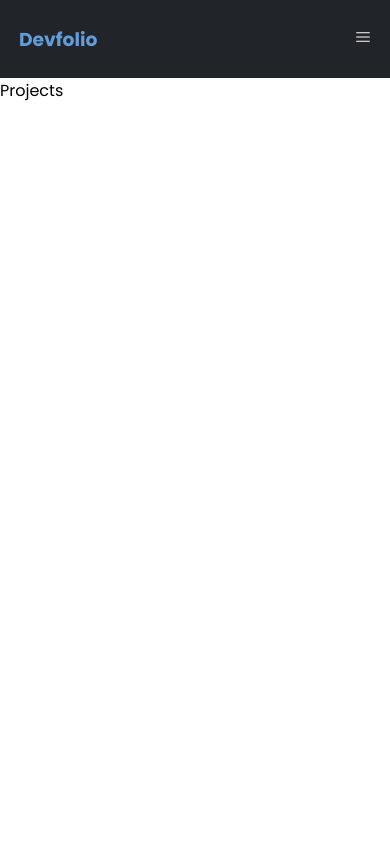
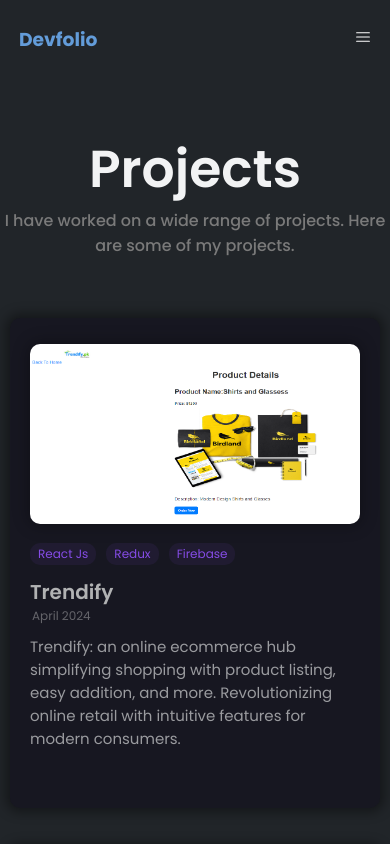
Before and after one commit to ukasha36/Portfolio, a React (Vite) app: page /projects in a window 390 px wide. Shown: the top 844 px of the page. Built offline with nearby package versions, Linux system fonts and the light colour scheme.

Commit message:
project page completed

```diff
--- a/src/Components/About/About.jsx
+++ b/src/Components/About/About.jsx
@@ -2,14 +2,57 @@
 import "./About.css";
 import img from "../../assets/ukasha.jpg";
 import AnimatedNumbers from "../Animatednumbers/AnimatedNumbers";
+import AOS from 'aos';
+import 'aos/dist/aos.css';
 
 const About = () => {
+  AOS.init();
   return (
     <>
       <div className="aboutmain">
         <div className="abouttitle">
-        <h2>Passion Fuels Purpose! </h2>
+        <h2 data-aos="fade-up">Passion Fuels Purpose! </h2>
         </div>
+
+
+        <div className="animatednumbers">
+          <div className="number1">
+            <div  className="animate">
+              <AnimatedNumbers value={50} style={{ fontSize: '24px', color: '#007bff' }}  />
+              <span>+</span>
+            </div>
+
+            <h2>Satisfied Clients</h2>
+          </div>
+          <div className="number2">
+            <div className="animate">
+              <AnimatedNumbers value={20} />
+              <span>+</span>
+            </div>
+            <h2> Projects </h2>
+          </div>
+          <div className="number3">
+            <div  className="animate">
+              <AnimatedNumbers value={1} />
+              <span>+</span>
+            </div>
+            <h2> Experience </h2>
+          </div>
+        </div>
+
+
+
+
+
+
+
+
+
+
+
+
+
+
         <div className="aboutdiv">
           <div className="abouttext">
             <h4>BIOGRAPHY:</h4>
@@ -42,30 +85,10 @@
           </div>
         </div>
 
-        <div className="animatednumbers">
-          <div className="number1">
-            <div>
-              <AnimatedNumbers value={50} />
-              <span>+</span>
-            </div>
 
-            <h2>Satisfied Clients</h2>
-          </div>
-          <div className="number2">
-            <div>
-              <AnimatedNumbers value={20} />
-              <span>+</span>
-            </div>
-            <h2> Projects </h2>
-          </div>
-          <div className="number3">
-            <div>
-              <AnimatedNumbers value={1} />
-              <span>+</span>
-            </div>
-            <h2> Experience </h2>
-          </div>
-        </div>
+
+
+
       </div>
     </>
   );
--- a/src/Components/Experience/Experience.jsx
+++ b/src/Components/Experience/Experience.jsx
@@ -11,7 +11,7 @@
   return (
     <>
       <div className="mainexperience">
-        <div className="skillstitle">
+        <div className="experiencetitle">
           <h2> Experience</h2>
           <p>
             My work experience as a software engineer and working on different
--- a/src/Components/Experience/ExperienceItem.jsx
+++ b/src/Components/Experience/ExperienceItem.jsx
@@ -38,7 +38,7 @@
                   <ul className="jobul">
                     <div className="jobtitle">
                       <div>
-                        {" "}
+
                         <img src={val.img} alt={val.role} className="jobimg" />
                       </div>
                       <div className="jobdetails">
@@ -65,6 +65,7 @@
 
                   </ul>
                 </div>
+
                 </div>
               );
             })}
--- /dev/null
+++ b/src/Components/Projects/Projects.css
@@ -0,0 +1,117 @@
+.mainproject{
+    width: 100%;
+    display: flex;
+    align-items: center;
+    flex-direction: column;
+    height: 300vh;
+    background-color: #212529;
+    padding-top: 2rem;
+    gap: 60px;
+}
+.skillstitle{
+
+}
+
+.projectbox{
+    width: 330px;
+    height: 490px;
+    background-color: rgb(23, 23, 33);
+    cursor: pointer;
+    border-radius: 10px;
+    box-shadow: rgba(0, 0, 0, 0.4) 0px 0px 12px 4px;
+    overflow: hidden;
+    padding: 26px 20px;
+    display: flex;
+    flex-direction: column;
+    gap: 14px;
+    transition: all 0.5s ease-in-out 0s;
+    width: 370px;
+
+}
+
+.projectimg{
+    width: 100%;
+    height: 180px;
+    background-color: rgb(255, 255, 255);
+    border-radius: 10px;
+    box-shadow: rgba(0, 0, 0, 0.3) 0px 0px 16px 2px;
+}
+
+.tagsli   {
+    display: flex;
+    align-items: center;
+    gap: 10px;
+    margin-top: 12px;
+    margin-bottom: 12px;
+}
+.tagsli > li {
+    font-size: 12px;
+    font-weight: 400;
+    color: rgb(133, 76, 230);
+    background-color: rgba(133, 76, 230, 0.082);
+    padding: 2px 8px;
+    border-radius: 10px;
+}
+
+.projectrole{
+    font-size: 20px;
+    font-weight: 600;
+    color: rgb(177, 178, 179);
+    display: -webkit-box;
+    max-width: 100%;
+    -webkit-line-clamp: 2;
+    -webkit-box-orient: vertical;
+    overflow: hidden;
+    text-overflow: ellipsis;
+}
+
+.projectdate{
+    font-size: 12px;
+    margin-left: 2px;
+    font-weight: 400;
+    color: rgba(177, 178, 179, 0.5);
+}
+
+.projectdiv{
+    display: flex;
+    flex-wrap: wrap;
+    flex-direction: column;
+    width: 100%;
+    gap: 50px;
+}
+
+.project-row{
+    display: flex;
+    width: 100%;
+    justify-content: space-evenly;
+}
+
+
+
+@media screen and (max-width: 760px) {
+
+    .mainproject {
+        width: 100%;
+        display: flex;
+        align-items: center;
+        flex-direction: column;
+        height: 250rem;
+        background-color: #212529;
+        padding-top: 2rem;
+        gap: 60px;
+    }
+
+
+
+    .project-row{
+        display: flex;
+        flex-direction: column;
+        width: 100%;
+        align-items: center;
+        justify-content: space-evenly;
+        gap: 40px;
+    }
+
+
+
+}
--- a/src/Components/Projects/Projects.jsx
+++ b/src/Components/Projects/Projects.jsx
@@ -1,9 +1,78 @@
-import React from 'react'
+import React from "react";
+import "./Projects.css";
+import { projects } from "../../data/Data";
+import AOS from 'aos';
+import 'aos/dist/aos.css';
 
 const Projects = () => {
+  AOS.init();
   return (
-    <div>Projects</div>
-  )
-}
+    <div className="mainproject">
+      <div className="skillstitle">
+        <h2 data-aos="fade-down"> Projects</h2>
+        <p>
+          I have worked on a wide range of projects. Here are some of my
+          projects.
+        </p>
+      </div>
 
-export default Projects
+      <div className="projectdiv">
+        {/* Render first three project boxes */}
+        <div className="project-row">
+          {projects.slice(0, 3).map((val, idx) => (
+            <div className="projectbox" data-aos="fade-up" key={idx}>
+              <ul className="projectul">
+                <div>
+                  <img src={val.image} alt={val.title} className="projectimg" />
+                </div>
+                <li className="jobli">
+                  {val.tags && (
+                    <ul className="tagsli">
+                      {val.tags.map((el, i) => (
+                        <li key={i}>{el}</li>
+                      ))}
+                    </ul>
+                  )}
+                </li>
+                <div className="jobdetails">
+                  <li className="jobli projectrole">{val.title}</li>
+                  <li className="jobli projectdate">{val.date}</li>
+                </div>
+                <li className="jobli jobdesc">{val.description}</li>
+              </ul>
+            </div>
+          ))}
+        </div>
+
+        {/* Render the remaining project boxes */}
+        <div className="project-row" >
+          {projects.slice(3).map((val, idx) => (
+            <div className="projectbox" data-aos="fade-up" key={idx + 3}>
+              <ul className="projectul">
+                <div>
+                  <img src={val.image} alt={val.title} className="projectimg" />
+                </div>
+                <li className="jobli">
+                  {val.tags && (
+                    <ul className="tagsli">
+                      {val.tags.map((el, i) => (
+                        <li key={i}>{el}</li>
+                      ))}
+                    </ul>
+                  )}
+                </li>
+                <div className="jobdetails">
+                  <li className="jobli projectrole">{val.title}</li>
+                  <li className="jobli projectdate">{val.date}</li>
+                </div>
+                <li className="jobli jobdesc">{val.description}</li>
+              </ul>
+            </div>
+          ))}
+        </div>
+      </div>
+    </div>
+  );
+};
+
+export default Projects;
--- a/src/Components/Skills/Skills.css
+++ b/src/Components/Skills/Skills.css
@@ -16,6 +16,11 @@
     font-weight: 600;
     margin-top: 20px;
     color: rgb(242, 243, 244);
+
+}
+.skillstitle > p {
+    font-weight: 500;
+
 
 }
 .skillsdiv{
--- a/src/data/Data.js
+++ b/src/data/Data.js
@@ -1,9 +1,6 @@
 export const Bio = {
   name: "Muhammad Ukasha",
-    roles: [
-      "Web Developer",
-      "Programmer",
-    ],
+  roles: ["Web Developer", "Programmer"],
   description:
     "I am a motivated and versatile individual, always eager to take on new challenges. With a passion for learning I am dedicated to delivering high-quality results. With a positive attitude and a growth mindset, I am ready to make a meaningful contribution and achieve great things.",
   github: "https://github.com/ukasha36",
@@ -25,8 +22,7 @@
       },
       {
         name: "Tailwind Css",
-          image:
-            "/src/assets/tailwind.jpeg",
+        image: "/src/assets/tailwind.jpeg",
       },
       {
         name: "Redux",
@@ -123,12 +119,7 @@
     company: "Lets Grow More",
     date: "July 2023 - Aug 2023",
     desc: "Working on the frontend of the web application using HTML, CSS, and JavaScript. Collaborating with the design team to implement user interfaces and enhance user experience. Utilizing modern frameworks and libraries such as React.js to develop responsive and interactive components.",
-      skills: [
-        "HTML",
-        "CSS",
-        "JavaScript",
-        "Bootstrap"
-      ],
+    skills: ["HTML", "CSS", "JavaScript", "Bootstrap"],
     doc: "https://firebasestorage.googleapis.com/v0/b/buckoid-917cf.appspot.com/o/Screenshot%20from%202023-05-28%2023-20-46.png?alt=media&token=5570f995-e8f4-4f12-bb2f-73bcf4b20730",
   },
   {
@@ -144,7 +135,7 @@
       "NextJS",
       "MaterialUI",
       "JavaScript",
-        "TailwindCSS"
+      "TailwindCSS",
     ],
   },
   {
@@ -154,13 +145,7 @@
     company: "Social  Summer of Code",
     date: "June 2023 - July 2023",
     desc: "As a contributor to Social Summer of Code, I had the privilege of collaborating with a diverse team on projects aimed at creating positive societal change. This experience allowed me to gain valuable insights into the transformative potential of technology and learn from industry experts",
-      skills: [
-        "HTML",
-        "CSS",
-        "JavaScript",
-        "Bootstrap",
-        "React JS"
-      ],
+    skills: ["HTML", "CSS", "JavaScript", "Bootstrap", "React JS"],
   },
 ];
 
@@ -194,16 +179,9 @@
     title: "Trendify",
     date: "April 2024",
     description:
-        "Trendify is a Online Ecommerce Store for Products Listning , Add Product and man y other Fuctionalities",
-      image:
-        "/src/assets/trendify.png",
-      tags: [
-
-        "React Js",
-        "Redux",
-        "Firebase"
-
-      ],
+      "Trendify: an online ecommerce hub simplifying shopping with product listing, easy addition, and more. Revolutionizing online retail with intuitive features for modern consumers.",
+    image: "/src/assets/trendify.png",
+    tags: ["React Js", "Redux", "Firebase"],
     category: "web app",
     github: "https://github.com/ukasha36/React-Firebase",
     webapp: "https://react-firebase-trendify.vercel.app/",
@@ -213,22 +191,31 @@
     title: "American Web Express",
     date: "Feb 2024",
     description:
-        "Developed a  web application  for American Web express Company that allows users to review their services.",
-      image:
-        "/src/assets/american.png",
-      tags: ["Next Js", "Email JS " ],
+      "Developed a web app for American Web Express, enabling users to review services, enhancing engagement and satisfaction.      ",
+    image: "/src/assets/american.png",
+    tags: ["Html  ", "Css", "TailwindCss", "NextJs", "EmailJS "],
     category: "web app",
     webapp: "americanwebexpress.com",
   },
   {
-      id: 2,
-      title: "American Web Express",
+    id: 1,
+    title: "Innovative Tech",
+    date: "Dec 2023",
+    description:
+      "Crafted a web app for an Innovative Tech Company, facilitating seamless service reviews and enhancing user engagement. Leveraged modern web tech for intuitive navigation and user-centric experiences, enabling effortless sharing of insights.",
+    image: "/src/assets/innovativetech.jpg",
+    tags: ["Html  ", "Css", "TailwindCss", "ReactJS ", "Firebase"],
+    category: "web app",
+    webapp: "americanwebexpress.com",
+  },
+  {
+    id: 1,
+    title: "BMI Calculator",
     date: "Feb 2024",
     description:
-        "Developed a  web application  for American Web express Company that allows users to review their services.",
-      image:
-        "/src/assets/american.png",
-      tags: ["Next Js", "Email JS " ],
+      "Built a responsive BMI Calculator web app using React.js, offering users a user-friendly interface to input their height and weight and obtain accurate BMI results instantly..",
+    image: "/src/assets/bmi.png",
+    tags: ["Html  ", "Css", "TailwindCss", "ReactJS "],
     category: "web app",
     webapp: "americanwebexpress.com",
   },
@@ -237,24 +224,26 @@
     title: " Salt'n Pepper Resturant Website",
     date: " Sep - 2023",
     description:
-        "Designed and Developer Salt'n Pepper resturant website ",
-      image:
-        "/src/assets/resturant.png",
-      tags: [
-        "Html",
-        "Css",
-        "Bootstrap",
-        "Javascript"
-      ],
+      "Crafted Salt'n Pepper restaurant's website, showcasing its culinary offerings with an immersive, responsive design for enhanced user engagement.",
+    image: "/src/assets/resturant.png",
+    tags: ["Html", "Css", "Bootstrap", "Javascript"],
     category: "web app",
     github: "https://github.com/ukasha36/Resturant-Website",
     webapp: "https://salt-pepper-resturant.netlify.app/",
   },
 
-
-
-
-
+  {
+    id: 4,
+    title: " Stop Watch",
+    date: " Sep - 2023",
+    description:
+      "Designed and developed a sleek stopwatch application with precision timing features, ensuring optimal user experience across devices. Built using modern web technologies for seamless performance.",
+    image: "/src/assets/stopwatch.png",
+    tags: ["Html", "Css", "Bootstrap", "Javascript"],
+    category: "web app",
+    github: "https://github.com/ukasha36/Resturant-Website",
+    webapp: "https://admirable-griffin-e54161.netlify.app/",
+  },
 ];
 
 export const TimeLineData = [
```
Also changed, not shown: src/Components/About/About.css (+44 -6 lines), src/Components/Experience/Experience.css (+10 -0 lines), src/assets/bmi.png (added), src/assets/stopwatch.png (added). Lines whose indentation alone changed are shown as unchanged.
